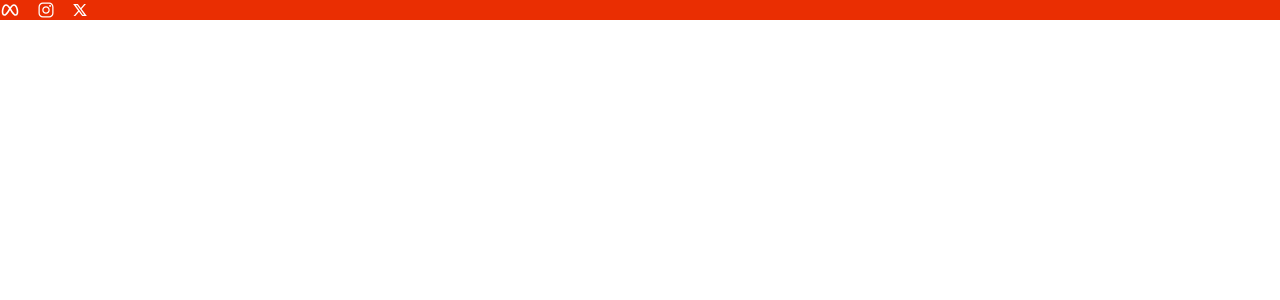
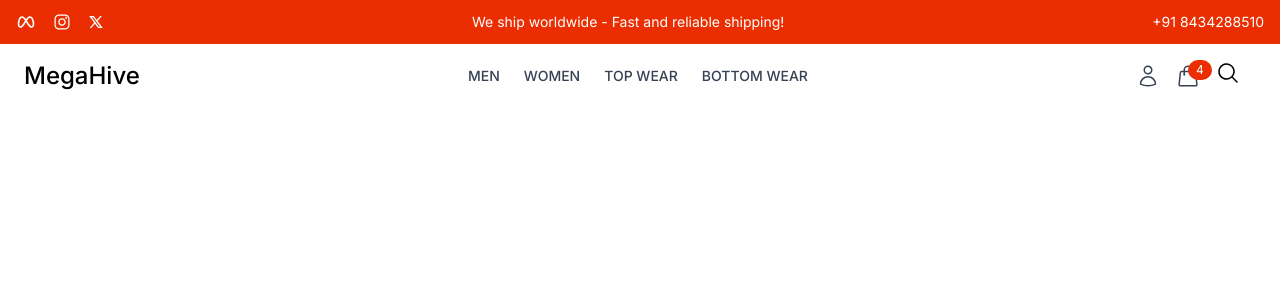
Before and after one commit to vivekkumar012/MegaHive, a React (Vite) app in the folder frontend/: page / in a window 1280 px wide. Shown: the top 300 px of the page. Built offline with nearby package versions, Linux system fonts and the light colour scheme; a web font is replaced by a local one.

Commit message:
updated codes

```diff
--- a/frontend/src/components/Common/Header.jsx
+++ b/frontend/src/components/Common/Header.jsx
@@ -1,11 +1,13 @@
 import React from 'react'
 import TopBar from '../Layout/TopBar'
+import Navbar from './Navbar'
 
 const Header = () => {
   return (
-    <div>
+    <header>
       <TopBar />
-    </div>
+      <Navbar />
+    </header>
   )
 }
 
--- /dev/null
+++ b/frontend/src/components/Common/Navbar.jsx
@@ -0,0 +1,63 @@
+import React from "react";
+import { Link } from "react-router-dom";
+import { HiOutlineUser, HiOutlineShoppingBag, HiBars3BottomRight } from "react-icons/hi2"
+import SearchBar from "./SearchBar";
+
+const Navbar = () => {
+  return (
+    <>
+      <nav className="container mx-auto flex justify-between items-center py-4 px-6">
+        <div>
+          <Link to={"/"} className="text-2xl font-medium">
+            MegaHive
+          </Link>
+        </div>
+
+        <div className="hidden md:flex space-x-6">
+          <Link
+            to={"#"}
+            className="text-gray-700 hover:text-black text-sm font-medium uppercase"
+          >
+            MEN
+          </Link>
+          <Link
+            to={"#"}
+            className="text-gray-700 hover:text-black text-sm font-medium uppercase"
+          >
+            WOMEN
+          </Link>
+          <Link
+            to={"#"}
+            className="text-gray-700 hover:text-black text-sm font-medium uppercase"
+          >
+            Top Wear
+          </Link>
+          <Link
+            to={"#"}
+            className="text-gray-700 hover:text-black text-sm font-medium uppercase"
+          >
+            Bottom Wear
+          </Link>
+        </div>
+
+        <div className="flex items-center space-x-4">
+            <Link to={"/profile"} className="hover:text-black">
+                <HiOutlineUser className="h-6 w-6 text-gray-700"/>
+            </Link>
+            <button className="relative hover:text-black">
+                <HiOutlineShoppingBag className="h-6 w-6 text-gray-700"/>
+                <span className="absolute -top-1 bg-[#ea2e02] text-white text-xs rounded-full px-2 py-0.5">4</span>
+            </button>
+
+            <SearchBar />
+
+            <button className="md:hidden">
+                <HiBars3BottomRight className="h-6 w-6 text-gray-700 "/>
+            </button>
+        </div>
+      </nav>
+    </>
+  );
+};
+
+export default Navbar;
--- /dev/null
+++ b/frontend/src/components/Common/SearchBar.jsx
@@ -0,0 +1,29 @@
+import React, { useState } from "react";
+import { HiMagnifyingGlass } from "react-icons/hi2";
+
+const SearchBar = () => {
+  const [searchTerm, setSearchTerm] = useState("");
+  const [isOpen, setIsOpen] = useState(false);
+
+  const handleSearchToggle = () => {
+    setIsOpen(!isOpen)
+  }
+
+  return (
+    <div>
+      {isOpen ? (
+        <form className="relative flex items-center justify-center w-full">
+            <div className="relative w-1/2">
+                <input type="text" />
+            </div>
+        </form>
+      ) : (
+        <button onClick={handleSearchToggle}>
+          <HiMagnifyingGlass className="h-6 w-6 "/>
+        </button>
+      )}
+    </div>
+  );
+};
+
+export default SearchBar;
--- a/frontend/src/components/Layout/TopBar.jsx
+++ b/frontend/src/components/Layout/TopBar.jsx
@@ -6,8 +6,8 @@
 const TopBar = () => {
   return (
     <div className='bg-[#ea2e02] text-white'>
-      <div className='container mx-auto'>
-        <div className='flex gap-4 items-center'>
+      <div className='container mx-auto flex justify-between py-3 px-4 items-center'>
+        <div className='hidden md:flex gap-4 items-center'>
             <a href="#">
                 <TbBrandMeta className='h-5 w-5'/>
             </a>
@@ -18,7 +18,14 @@
                 <RiTwitterXLine className='h-4 w-4'/>
             </a>
         </div>
-        <div></div>
+        <div className='text-sm text-center flex-grow'>
+          <span>We ship worldwide - Fast and reliable shipping!</span>
+        </div>
+        <div className='text-sm hidden md:block'>
+          <a href="tel:+123456789" className='hover:text-gray-300'>
+            +91 8434288510
+          </a>
+        </div>
       </div>
     </div>
   )
```
